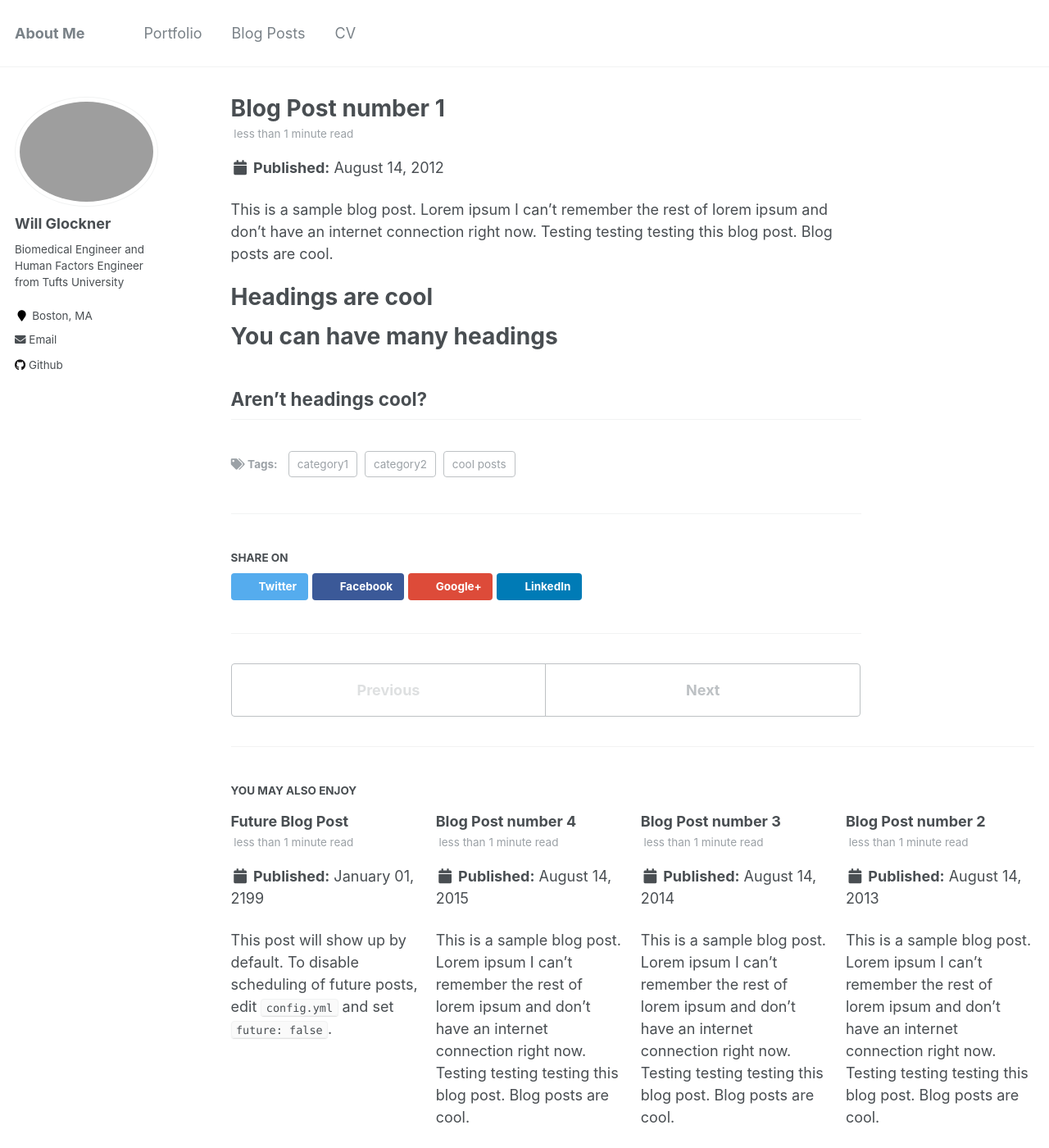
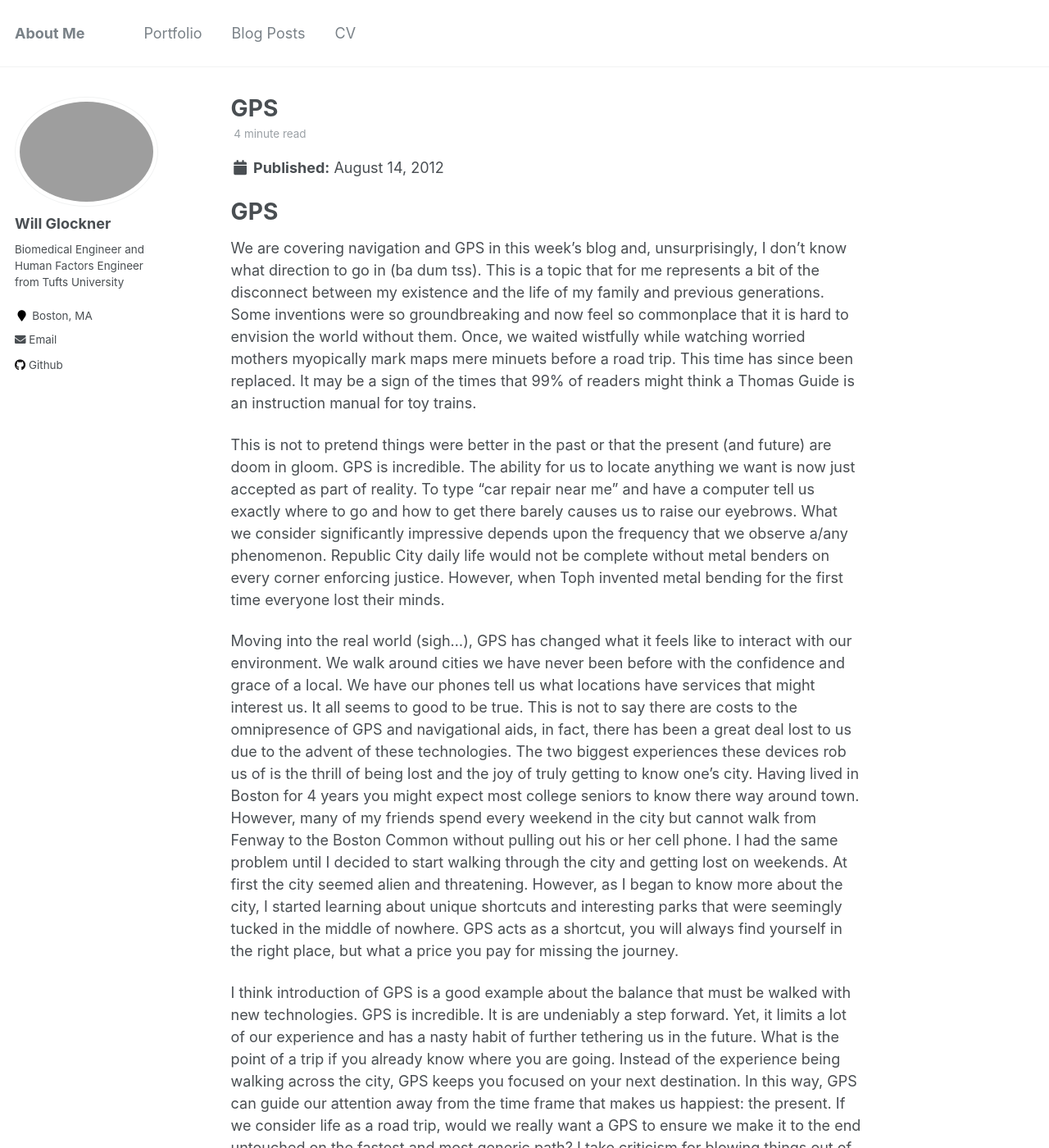
Before and after one commit to Glenn-Moss/wglock.github.io, a Jekyll site: the page built from _posts/2012-08-14-blog-post-1.md, in a window 1280 px wide and 1400 px high. Shown: the whole window at 82% size. Built offline with Jekyll 4.4.1, drawn with Linux system fonts in a browser that asks for light colours; some of the changed text lies outside the part shown.

Commit message:
Update 2012-08-14-blog-post-1.md

```diff
--- a/_posts/2012-08-14-blog-post-1.md
+++ b/_posts/2012-08-14-blog-post-1.md
@@ -1,5 +1,5 @@
 ---
-title: 'Blog Post number 1'
+title: 'GPS'
 date: 2012-08-14
 permalink: /posts/2012/08/blog-post-1/
 tags:
@@ -8,13 +8,13 @@
   - category2
 ---
 
-This is a sample blog post. Lorem ipsum I can't remember the rest of lorem ipsum and don't have an internet connection right now. Testing testing testing this blog post. Blog posts are cool.
-
-Headings are cool
+GPS
 ======
 
-You can have many headings
-======
+We are covering navigation and GPS in this week’s blog and, unsurprisingly, I don’t know what direction to go in (ba dum tss). This is a topic that for me represents a bit of the disconnect between my existence and the life of my family and previous generations. Some inventions were so groundbreaking and now feel so commonplace that it is hard to envision the world without them. Once, we waited wistfully while watching worried mothers myopically mark maps mere minuets before a road trip. This time has since been replaced. It may be a sign of the times that 99% of readers might think a Thomas Guide is an instruction manual for toy trains.
 
-Aren't headings cool?
-------
+This is not to pretend things were better in the past or that the present (and future) are doom in gloom. GPS is incredible. The ability for us to locate anything we want is now just accepted as part of reality. To type “car repair near me” and have a computer tell us exactly where to go and how to get there barely causes us to raise our eyebrows.  What we consider significantly impressive depends upon the frequency that we observe a/any phenomenon. Republic City daily life would not be complete without metal benders on every corner enforcing justice. However, when Toph invented metal bending for the first time everyone lost their minds.
+
+Moving into the real world (sigh…), GPS has changed what it feels like to interact with our environment. We walk around cities we have never been before with the confidence and grace of a local. We have our phones tell us what locations have services that might interest us. It all seems to good to be true. This is not to say there are costs to the omnipresence of GPS and navigational aids, in fact, there has been a great deal lost to us due to the advent of these technologies. The two biggest experiences these devices rob us of is the thrill of being lost and the joy of truly getting to know one’s city. Having lived in Boston for 4 years you might expect most college seniors to know there way around town. However, many of my friends spend every weekend in the city but cannot walk from Fenway to the Boston Common without pulling out his or her cell phone. I had the same problem until I decided to start walking through the city and getting lost on weekends. At first the city seemed alien and threatening. However, as I began to know more about the city, I started learning about unique shortcuts and interesting parks that were seemingly tucked in the middle of nowhere. GPS acts as a shortcut, you will always find yourself in the right place, but what a price you pay for missing the journey.
+
+I think introduction of GPS is a good example about the balance that must be walked with new technologies. GPS is incredible. It is are undeniably a step forward. Yet, it limits a lot of our experience and has a nasty habit of further tethering us in the future. What is the point of a trip if you already know where you are going. Instead of the experience being walking across the city, GPS keeps you focused on your next destination. In this way, GPS can guide our attention away from the time frame that makes us happiest: the present. If we consider life as a road trip, would we really want a GPS to ensure we make it to the end untouched on the fastest and most generic path? I take criticism for blowing things out of proportion, (and you can see why) but navigational tools and GPS could be used to accomplish so much more. Imagine if Google had a setting for exploratory based navigation. If you had a directional arrow facing the location of your destination, and you still got to choose a path. How many hidden gems in terms of parks, statues, unique architecture, and new paths would you discover?
```
